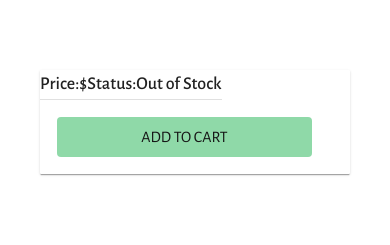
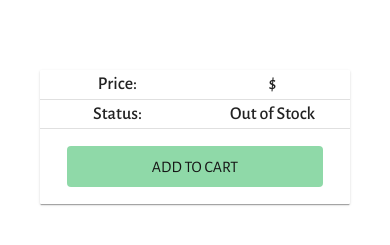
Before and after one commit to AmitrajitDas/House-of-Comics, a React (Create React App) app in the folder client/: page /product/1 in a window 390 px wide. Shown: the part 791-1036 px from the top of the page. Built offline with nearby package versions, Linux system fonts and the light colour scheme; no server answers; the HTML template or start-up script is replaced by a standard one.

Commit message:
responsiveness fixed

```diff
--- a/client/src/screens/productscreen/ProductScreen.js
+++ b/client/src/screens/productscreen/ProductScreen.js
@@ -23,7 +23,7 @@ const ProductScreen = ({ match }) => {
 
         fetchProduct()
 
-    }, [])
+    }, [match])
 
     return (
        <Container className={classes.wrapper}>
@@ -65,14 +65,14 @@ const ProductScreen = ({ match }) => {
                <Grid item lg={4}>
                     <Card className={classes.card}>
                         <Grid container>
-                            <Grid item sm={12}>
+                            <Grid item xs={12} sm={12}>
                                 <Grid container>
-                                    <Grid item sm={6}>
+                                    <Grid item xs={6} sm={6}>
                                         <Typography variant='h6' align='center'>
                                             Price:
                                         </Typography>
                                     </Grid>
-                                    <Grid item sm={6}>
+                                    <Grid item xs={6} sm={6}>
                                         <Typography variant='h6' align='center'>
                                             ${product.price}
                                         </Typography>
@@ -80,14 +80,14 @@ const ProductScreen = ({ match }) => {
                                 </Grid>
                                 <Divider />
                             </Grid>
-                            <Grid item sm={12}>
+                            <Grid item xs={12} sm={12}>
                                 <Grid container>
-                                    <Grid item sm={6}>
+                                    <Grid item xs={6} sm={6}>
                                         <Typography variant='h6' align='center'>
                                             Status:
                                         </Typography>
                                     </Grid>
-                                    <Grid item sm={6}>
+                                    <Grid item xs={6} sm={6}>
                                         <Typography variant='h6' align='center'>
                                             { product.countInStock >0 ? 'In Stock' : 'Out of Stock'}
                                         </Typography>
@@ -95,7 +95,7 @@ const ProductScreen = ({ match }) => {
                                 </Grid>
                                 <Divider />
                             </Grid>
-                            <Grid item sm={12} className={classes.addtocartButtonWrapper}>
+                            <Grid item xs={12} sm={12} className={classes.addtocartButtonWrapper}>
                                 <Button className={classes.addtocartButton} disabled={product.countInStock ===0}>
                                     <Typography variant='body1' align='center'>
                                         Add to Cart
```
Also changed, not shown: client/src/screens/homescreen/HomeScreen.js (line endings or trailing spaces).
